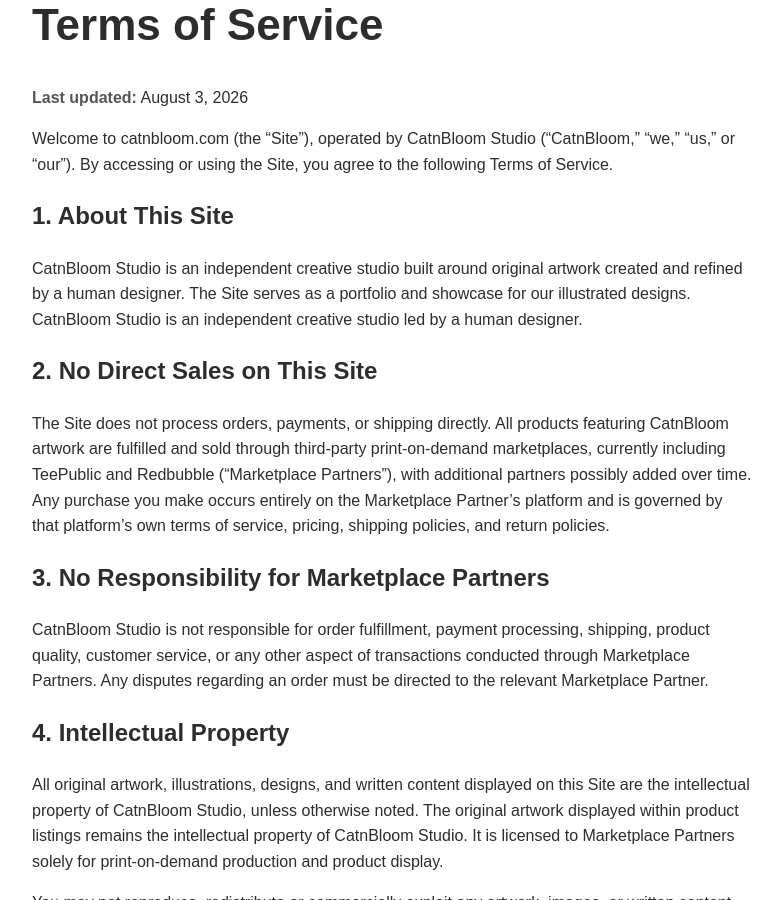
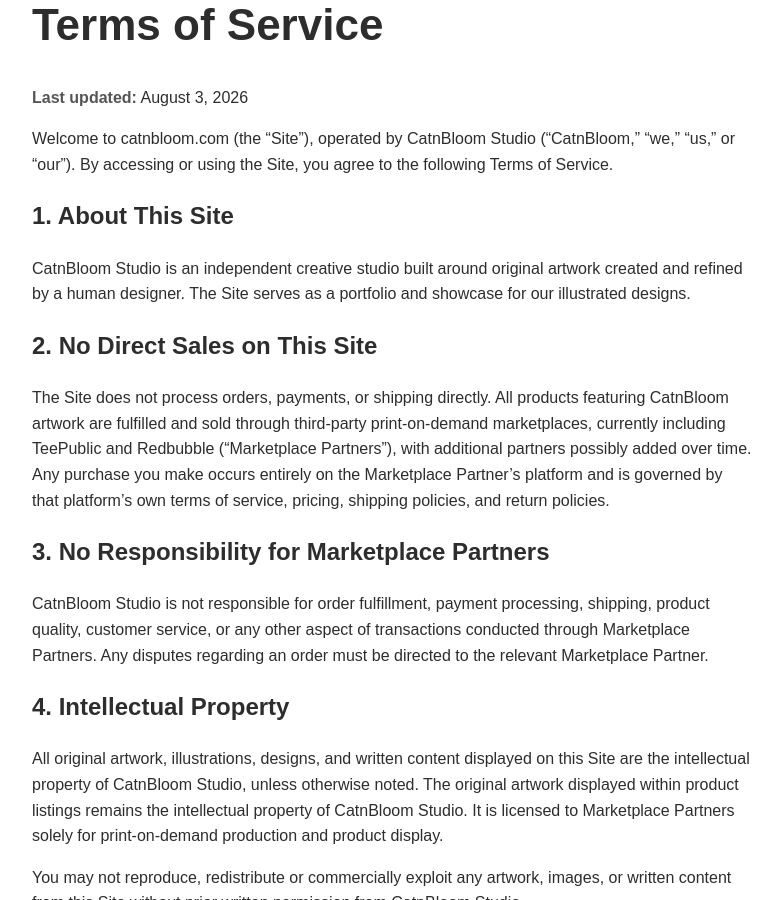
Before and after one commit to MarinPol/catnbloom.com, a Jekyll site: the page built from terms.md, in a window 1280 px wide and 900 px high, scrolled down 396 px. Shown: the whole window, without its empty margins (248-1029 px from the left). Built offline with Jekyll 4.4.1, drawn with Linux system fonts in a browser that asks for light colours; nearby versions of some CDN libraries.

Commit message:
Add files via upload

```diff
--- a/terms.md
+++ b/terms.md
@@ -10,7 +10,7 @@
 
 ## 1. About This Site
 
-CatnBloom Studio is an independent creative studio built around original artwork created and refined by a human designer. The Site serves as a portfolio and showcase for our illustrated designs. CatnBloom Studio is an independent creative studio led by a human designer.
+CatnBloom Studio is an independent creative studio built around original artwork created and refined by a human designer. The Site serves as a portfolio and showcase for our illustrated designs.
 
 ## 2. No Direct Sales on This Site
 
```
Also changed, not shown: copyright.md (+1 -1 lines), privacy.md (+1 -1 lines).
